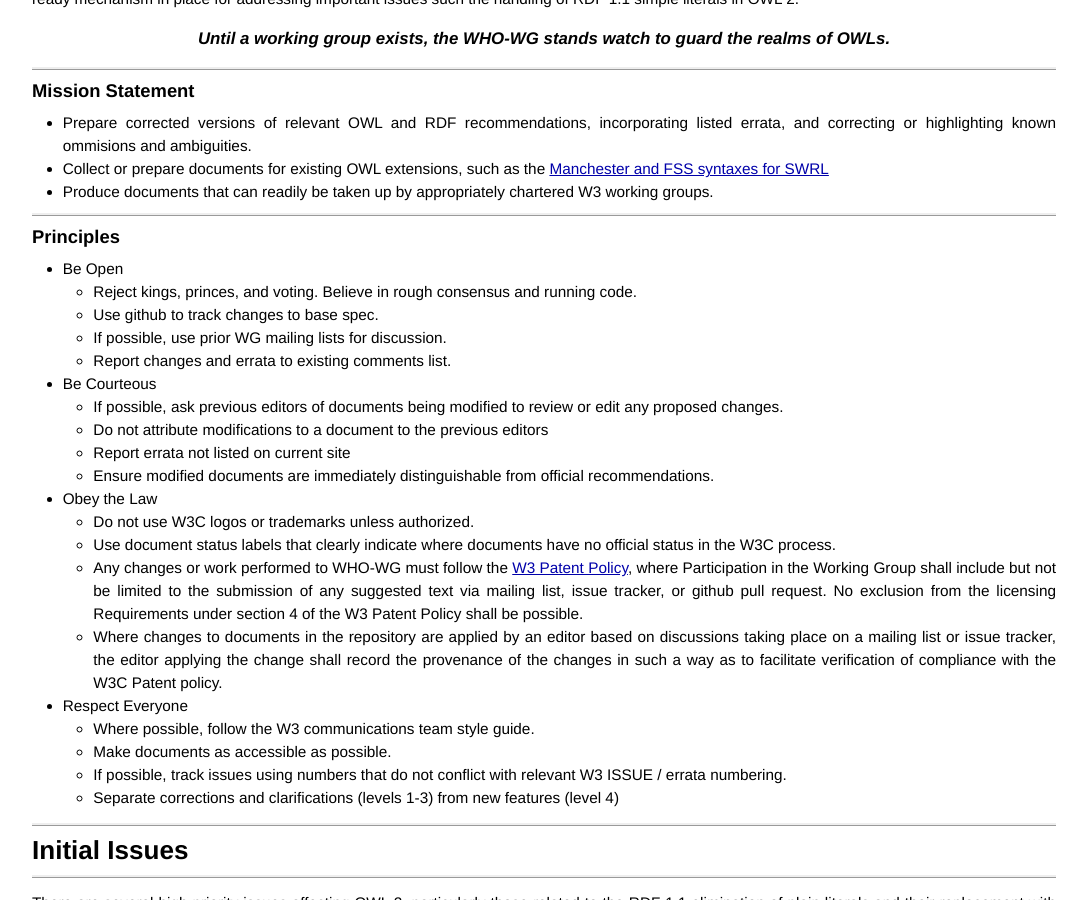
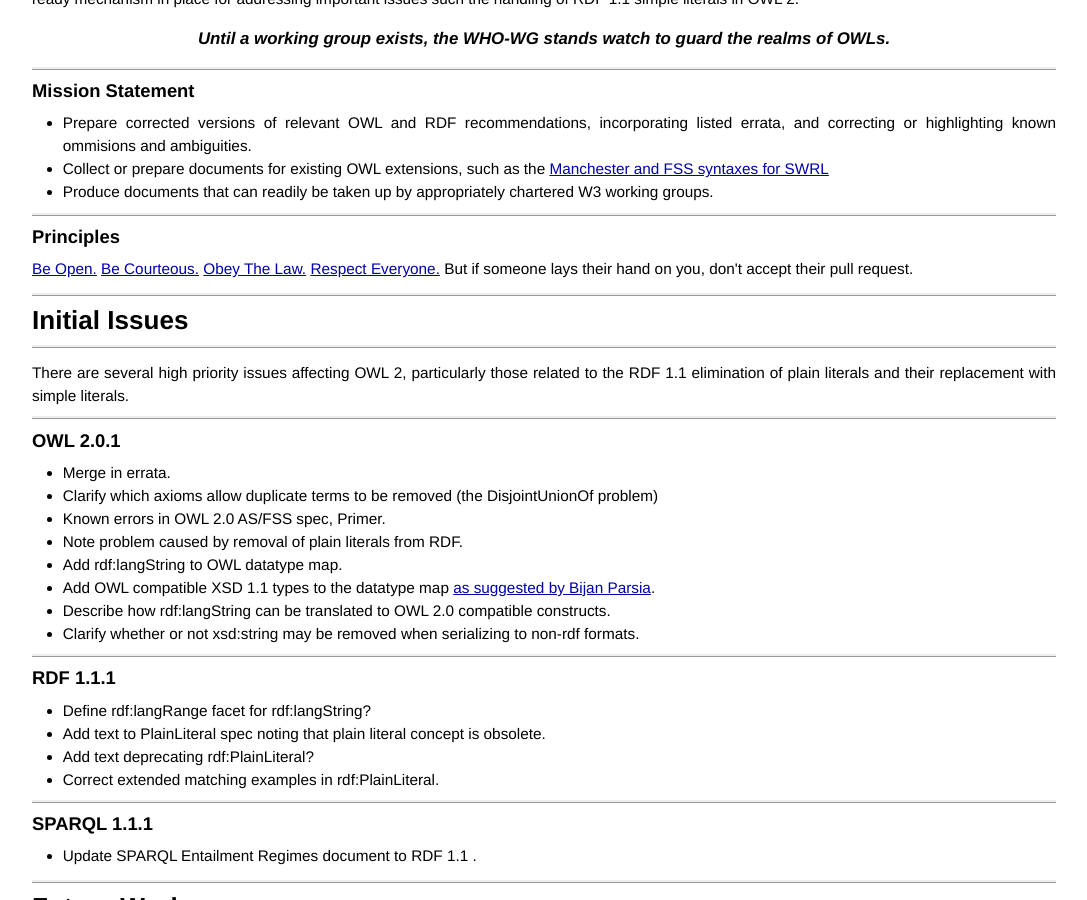
Before and after one commit to WHO-WG/WHO-WG.github.io, a Jekyll site: the page built from index.html, in a window 1280 px wide and 900 px high, scrolled down 391 px. Shown: the whole window, without its empty margins (96-1183 px from the left). Built offline with Jekyll 4.4.1, drawn with Linux system fonts in a browser that asks for light colours; Markdown is read by kramdown in place of the engine named in the settings; formulas are drawn with MathJax 3.

Commit message:
split off principles

```diff
--- a/index.html
+++ b/index.html
@@ -38,53 +38,10 @@
 
 <h2>Principles</h2>
 
-<ul>
-  <li>Be Open
-  <ul>
-    <li> Reject kings, princes, and voting. Believe in rough consensus and running code.
-    <li> Use github to track changes to base spec.
-    <li> If possible, use prior WG mailing lists for
-  discussion.
-    <li>Report changes and errata to existing comments list.
-  </ul>
-  <li> Be Courteous
-  <ul>
-  <li> If possible, ask previous editors of documents being modified to review
-  or edit any proposed changes.
-  <li> Do not attribute modifications to a document to the previous editors
-  <li> Report errata not listed on current site
-  <li> Ensure modified documents are immediately distinguishable from
-  official recommendations.
-  </ul>
-   <li> Obey the Law
- <ul>
-  <li>  Do not use W3C logos or trademarks unless authorized.
-  <li>  Use document status labels that clearly indicate where documents
-   have no official status in the W3C process.
-  <li>  Any changes or work performed to WHO-WG must follow the <a
-  href="http://www.w3.org/Consortium/Patent-Policy-20040205/">W3
-  Patent Policy</a>, where Participation in the Working Group shall
-  include but not be limited to the submission of any suggested text via mailing list, issue
-   tracker, or github pull request. No exclusion from the licensing
-  Requirements under section 4 of the W3 Patent Policy shall be
-  possible.
-  <li> Where changes to documents in the repository are applied by an
-  editor based on discussions taking place on a mailing list or issue
-  tracker, the editor applying the change shall record the provenance
-  of the changes in such a way as to facilitate verification of compliance with the
-  W3C Patent policy.
- </ul>
+<a href="principles.html#open">Be Open.</a> <a href="principles.html#courteous">Be
+Courteous.</a> <a href="principles.html#law">Obey The Law.</a> <a href="principles.html#respect">Respect Everyone.</a> But if someone
+lays their hand on you, don't accept their pull request.
 
-  <li> Respect Everyone
-  <ul>
-    <li> Where possible, follow the W3 communications team style guide.
-    <li> Make documents as accessible as possible.
-    <li> If possible, track issues using numbers that do not conflict
-  with relevant W3 ISSUE / errata numbering.
-    <li> Separate corrections and clarifications (levels 1-3) from new
-  features (level 4)
- </ul>
-</ul>
 <h1>Initial Issues </h1>
 There are several high priority issues affecting OWL 2, particularly
   those related to the RDF 1.1 elimination of plain literals and their
```
Also changed, not shown: principles.html (added, +53 -0 lines).
